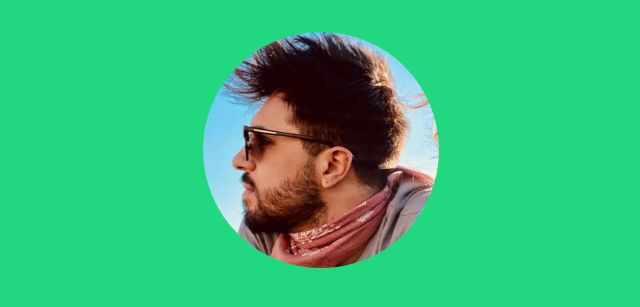
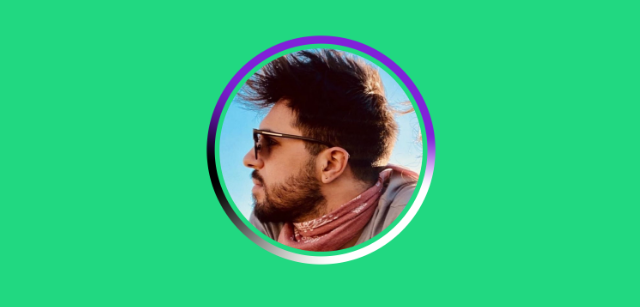
Before and after one commit to shahar-shemesh/dorshemesh, a Node server app: page /about in a window 1280 px wide. Shown: the part 114-421 px from the top of the page, without its empty margins (319-959 px from the left). Run offline with Node 20, Linux system fonts and the light colour scheme; tables that the repository leaves empty hold one stand-in row (values such as "Sample post"); some libraries are stand-ins or nearby versions; some web fonts are replaced.

Commit message:
about png

```diff
--- a/views/about.ejs
+++ b/views/about.ejs
@@ -9,7 +9,7 @@
 
         <span class="intro">
 
-            <img class="about_img" src="/about_img.jpg" alt="">
+            <img class="about_img" src="/dor.png" alt="">
 
            <%= page.pageContent[0] %>
            <%= page.pageContent[1] %>
```
Also changed, not shown: public/about_img.png (deleted), public/dor.png (added).
